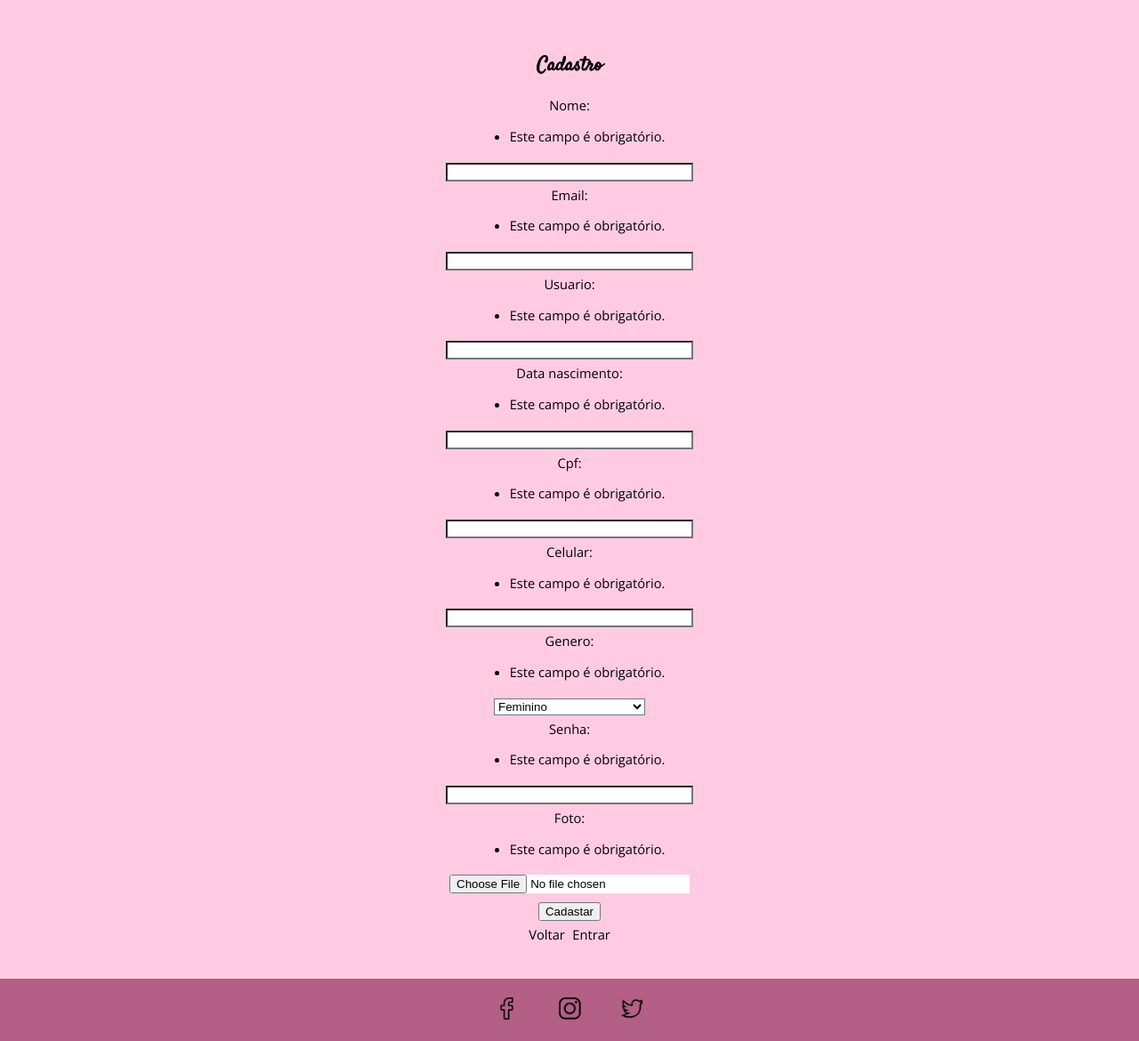
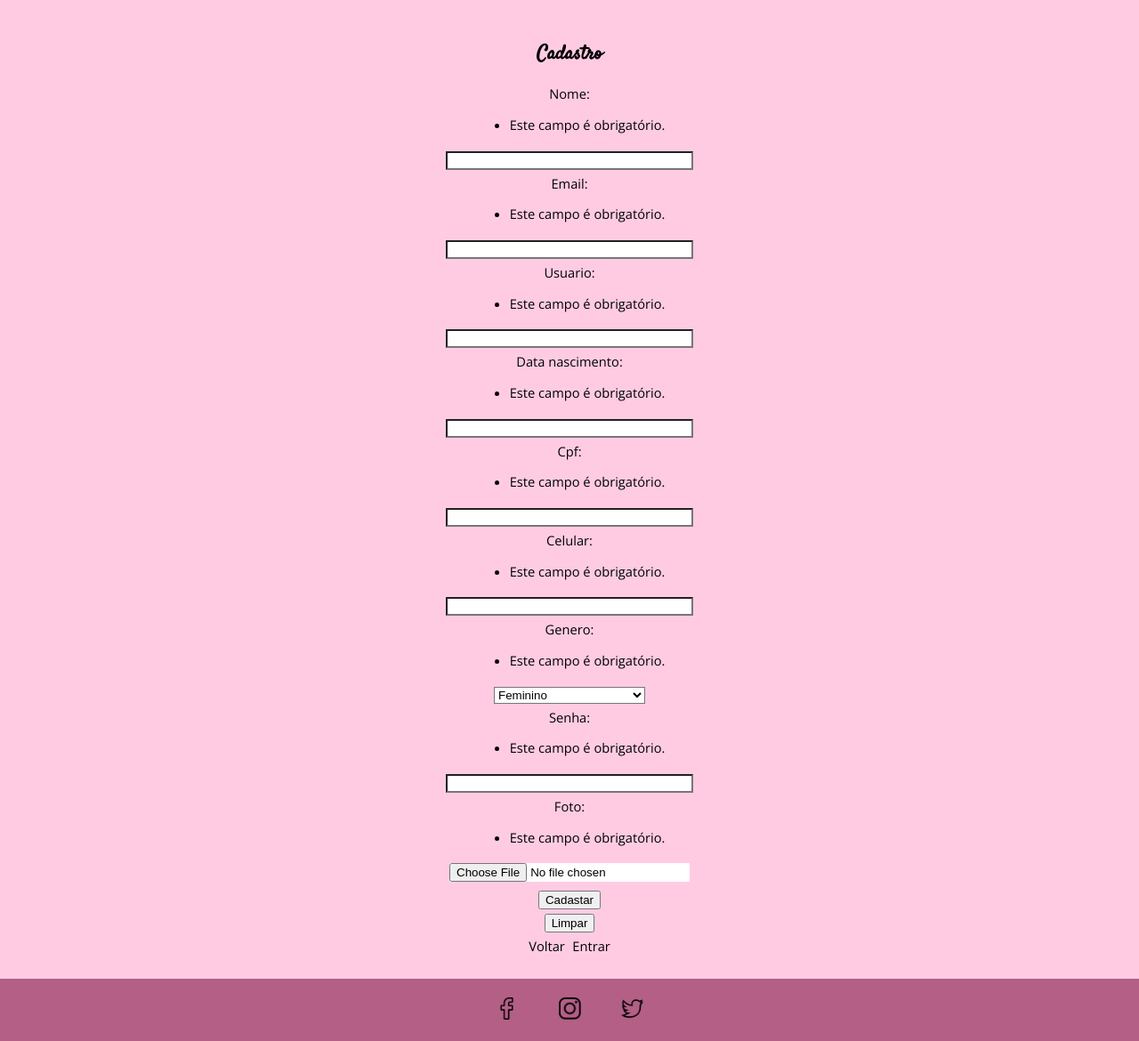
Before and after one commit to GustavoKratos19/demoday, a Django app: page /cadastro/ in a window 1280 px wide. Shown: the part 100-1270 px from the top of the page at 89% size. Run offline with Django 3.2, Linux system fonts and the light colour scheme.

Commit message:
Colocar o botão para limpar os campos de cadastro

```diff
--- a/app/templates/cadastro.html
+++ b/app/templates/cadastro.html
@@ -21,6 +21,7 @@
             {% csrf_token %}
             {{ form }}
             <button type="submit">Cadastar</button>
+            <button type="reset">Limpar</button>
         </form>
         <div>
             <a href="/">Voltar</a>
```
